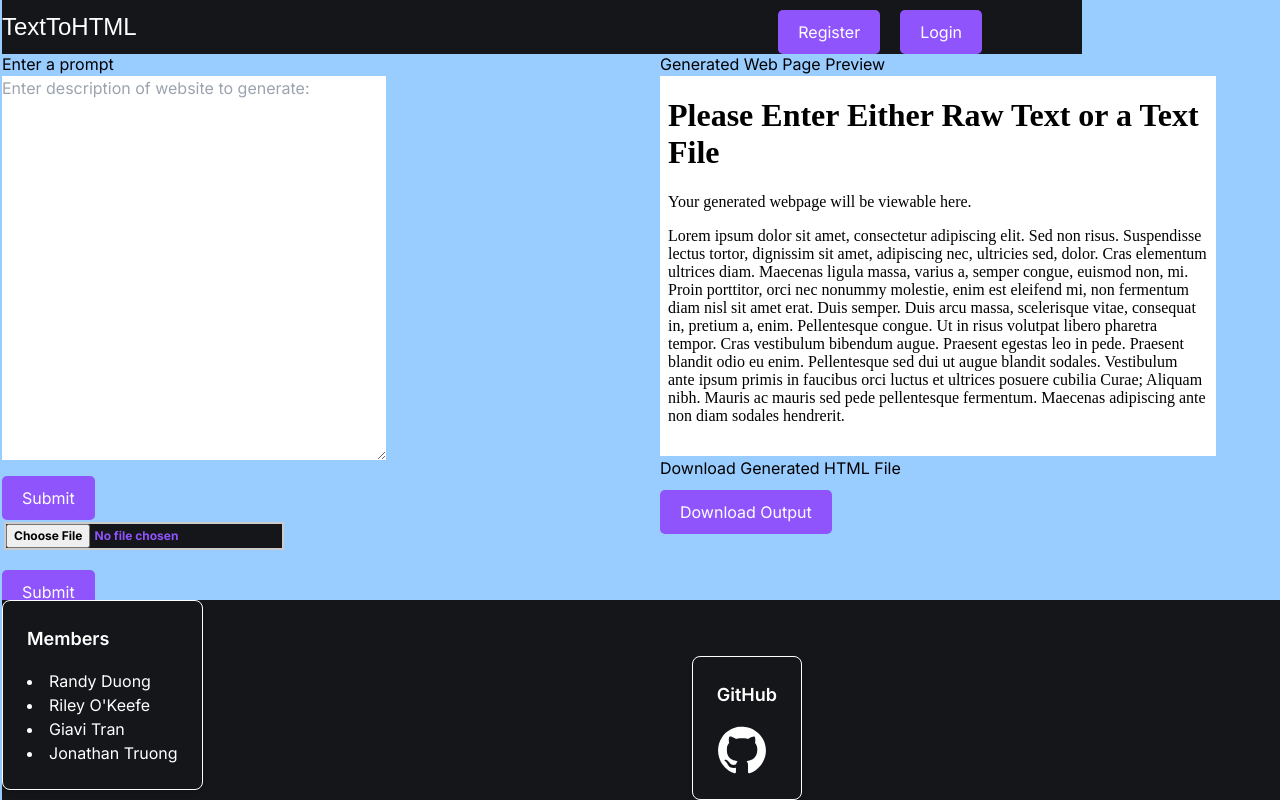
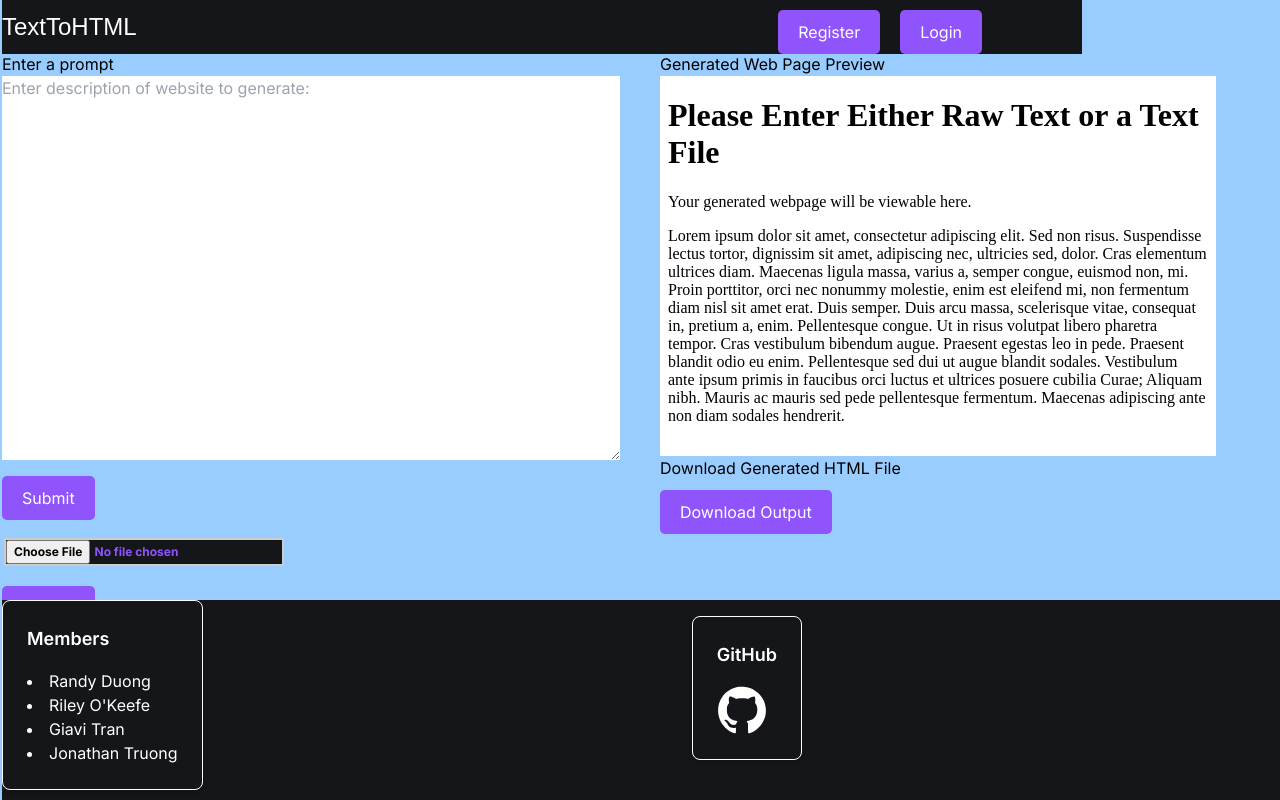
Before and after one commit to randyduong08/TextToHTMLApp, a Next.js app in the folder client/: page / in a window 1280 px wide. Built offline with nearby package versions, Linux system fonts and the light colour scheme.

Commit message:
Adjusting sizes of a few things
Trying to make it fit nicely on the page

```diff
--- a/client/src/app/footer/ui/github.js
+++ b/client/src/app/footer/ui/github.js
@@ -1,6 +1,6 @@
 export default function Page() {
     return (
-        <div className="mr-40 pr-40 absolute bottom-0 right-40"> {/* Apply margin to the outside of the card */}
+        <div className="mr-40 pr-40 absolute bottom-10 right-40"> {/* Apply margin to the outside of the card */}
             <div className="bg-transparent border border-white shadow-md rounded-lg p-6 text-white">
                 <h3 className="text-lg font-semibold mb-4">GitHub</h3>
                 <div className="flex items-center gap-4">
--- a/client/src/app/index/ui/fileinput.js
+++ b/client/src/app/index/ui/fileinput.js
@@ -1,12 +1,13 @@
 // FileInput.js
 
 import './fileinput.css';
-import React from 'react'
-import { useDrag } from 'react-dnd'
+import React from 'react';
+import { useDrag } from 'react-dnd';
+
 export default function Page() {
   return (
     <div className="container">
-      <h1>Submit a text file</h1>
+      <h1 className="mt-4">Submit a text file</h1> {/* Added mt-4 class for margin-top */}
       {/* Apply the file input styles to this input element */}
       <input type="file" id="myfile" name="myfile" accept="text/plain" />
     </div>
--- a/client/src/app/index/ui/textinput.js
+++ b/client/src/app/index/ui/textinput.js
@@ -36,7 +36,7 @@ export default function InputForm() {
             <h2>Enter a prompt</h2>
             <form onSubmit={handleSubmit}>
                 <textarea
-                    class="resize w-96 h-96"
+                    className="resize w-full h-96" // Adjusted width and height
                     value={prompt}
                     onChange={(e) => setPrompt(e.target.value)}
                     placeholder="Enter description of website to generate:"
```
